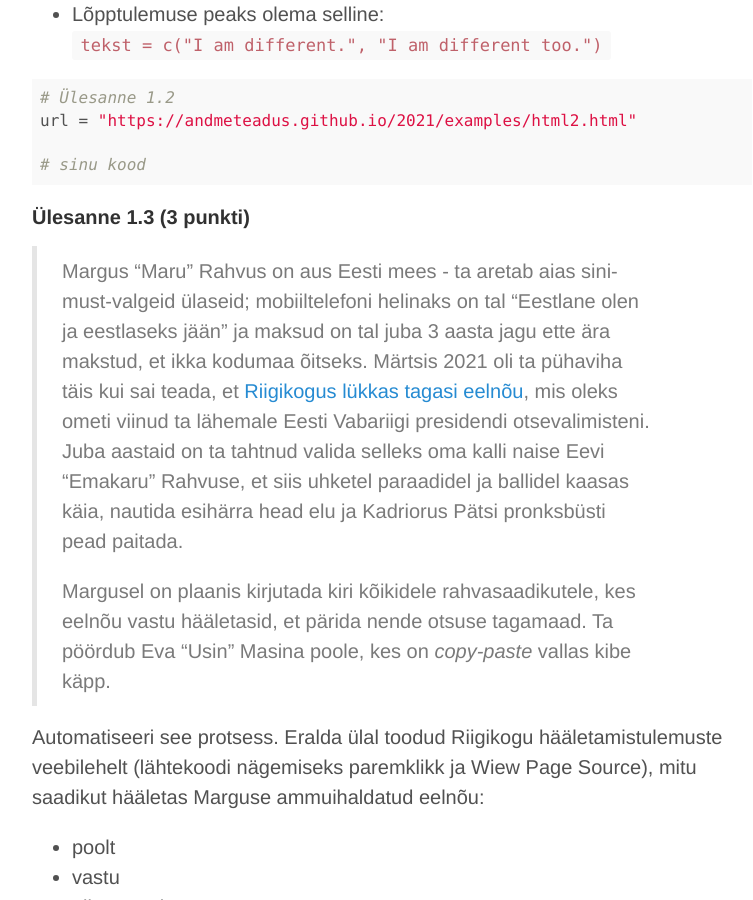
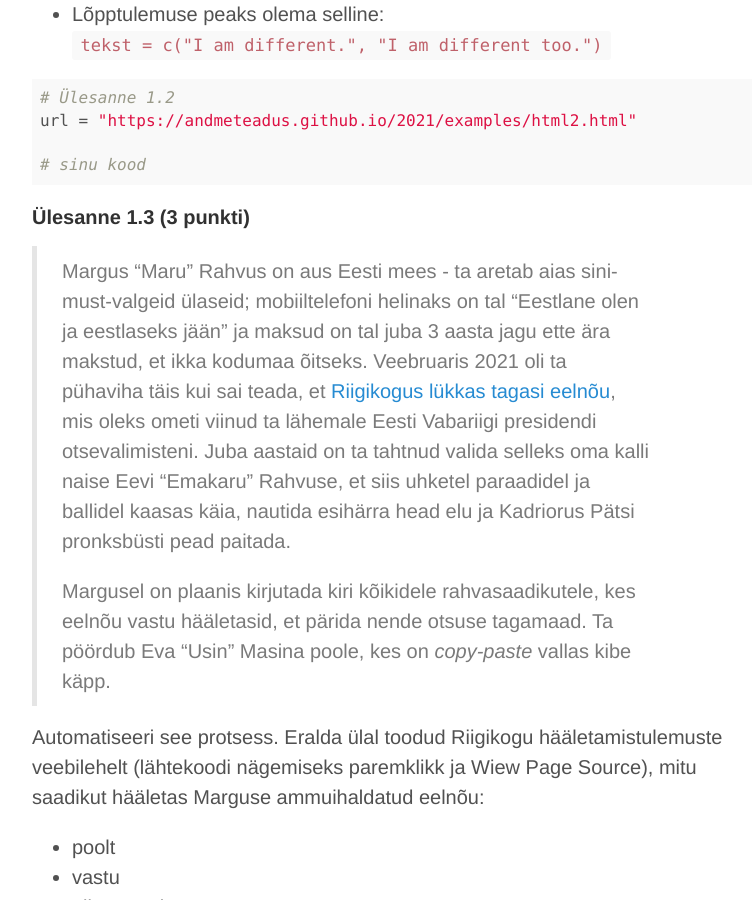
Before and after one commit to andmeteadus/2021, a Jekyll site: the page built from praktikum5_web.md, in a window 1280 px wide and 900 px high, scrolled down 2866 px. Shown: the whole window, without its empty margins (248-1001 px from the left). Built offline with Jekyll 4.4.1, drawn with Linux system fonts in a browser that asks for light colours.

Commit message:
Lab 5 update

```diff
--- a/_praktikum5/web/web.Rmd
+++ b/_praktikum5/web/web.Rmd
@@ -128,7 +128,7 @@ print(tekst)
 
 ### Ülesanne 1.3 (3 punkti)
 
->Margus "Maru" Rahvus on aus Eesti mees - ta aretab aias sini-must-valgeid ülaseid; mobiiltelefoni helinaks on tal "Eestlane olen ja eestlaseks jään" ja maksud on tal juba 3 aasta jagu ette ära makstud, et ikka kodumaa õitseks. Märtsis 2021 oli ta pühaviha täis kui sai teada, et [Riigikogus lükkas tagasi eelnõu](https://www.riigikogu.ee/tegevus/tooulevaade/haaletused/haaletustulemused-kohalolekukontroll/905a7f22-99c0-4188-8bb6-0fe9125127a2), mis oleks ometi viinud ta lähemale Eesti Vabariigi presidendi otsevalimisteni. Juba aastaid on ta tahtnud valida selleks oma kalli naise Eevi "Emakaru" Rahvuse, et siis uhketel paraadidel ja ballidel kaasas käia, nautida esihärra head elu ja Kadriorus Pätsi pronksbüsti pead paitada.
+>Margus "Maru" Rahvus on aus Eesti mees - ta aretab aias sini-must-valgeid ülaseid; mobiiltelefoni helinaks on tal "Eestlane olen ja eestlaseks jään" ja maksud on tal juba 3 aasta jagu ette ära makstud, et ikka kodumaa õitseks. Veebruaris 2021 oli ta pühaviha täis kui sai teada, et [Riigikogus lükkas tagasi eelnõu](https://www.riigikogu.ee/tegevus/tooulevaade/haaletused/haaletustulemused-kohalolekukontroll/905a7f22-99c0-4188-8bb6-0fe9125127a2), mis oleks ometi viinud ta lähemale Eesti Vabariigi presidendi otsevalimisteni. Juba aastaid on ta tahtnud valida selleks oma kalli naise Eevi "Emakaru" Rahvuse, et siis uhketel paraadidel ja ballidel kaasas käia, nautida esihärra head elu ja Kadriorus Pätsi pronksbüsti pead paitada.
 >
 >Margusel on plaanis kirjutada kiri kõikidele rahvasaadikutele, kes eelnõu vastu hääletasid, et pärida nende otsuse tagamaad. Ta pöördub Eva "Usin" Masina poole, kes on _copy-paste_ vallas kibe käpp.
 
--- a/_praktikum5/web/web.html
+++ b/_praktikum5/web/web.html
@@ -168,7 +168,7 @@ print(tekst)
 <div id="ülesanne-1.3-3-punkti" class="section level3">
 <h3>Ülesanne 1.3 (3 punkti)</h3>
 <blockquote>
-<p>Margus “Maru” Rahvus on aus Eesti mees - ta aretab aias sini-must-valgeid ülaseid; mobiiltelefoni helinaks on tal “Eestlane olen ja eestlaseks jään” ja maksud on tal juba 3 aasta jagu ette ära makstud, et ikka kodumaa õitseks. Märtsis 2021 oli ta pühaviha täis kui sai teada, et <a href="https://www.riigikogu.ee/tegevus/tooulevaade/haaletused/haaletustulemused-kohalolekukontroll/905a7f22-99c0-4188-8bb6-0fe9125127a2">Riigikogus lükkas tagasi eelnõu</a>, mis oleks ometi viinud ta lähemale Eesti Vabariigi presidendi otsevalimisteni. Juba aastaid on ta tahtnud valida selleks oma kalli naise Eevi “Emakaru” Rahvuse, et siis uhketel paraadidel ja ballidel kaasas käia, nautida esihärra head elu ja Kadriorus Pätsi pronksbüsti pead paitada.</p>
+<p>Margus “Maru” Rahvus on aus Eesti mees - ta aretab aias sini-must-valgeid ülaseid; mobiiltelefoni helinaks on tal “Eestlane olen ja eestlaseks jään” ja maksud on tal juba 3 aasta jagu ette ära makstud, et ikka kodumaa õitseks. Veebruaris 2021 oli ta pühaviha täis kui sai teada, et <a href="https://www.riigikogu.ee/tegevus/tooulevaade/haaletused/haaletustulemused-kohalolekukontroll/905a7f22-99c0-4188-8bb6-0fe9125127a2">Riigikogus lükkas tagasi eelnõu</a>, mis oleks ometi viinud ta lähemale Eesti Vabariigi presidendi otsevalimisteni. Juba aastaid on ta tahtnud valida selleks oma kalli naise Eevi “Emakaru” Rahvuse, et siis uhketel paraadidel ja ballidel kaasas käia, nautida esihärra head elu ja Kadriorus Pätsi pronksbüsti pead paitada.</p>
 <p>Margusel on plaanis kirjutada kiri kõikidele rahvasaadikutele, kes eelnõu vastu hääletasid, et pärida nende otsuse tagamaad. Ta pöördub Eva “Usin” Masina poole, kes on <em>copy-paste</em> vallas kibe käpp.</p>
 </blockquote>
 <p>Automatiseeri see protsess. Eralda ülal toodud Riigikogu hääletamistulemuste veebilehelt (lähtekoodi nägemiseks paremklikk ja Wiew Page Source), mitu saadikut hääletas Marguse ammuihaldatud eelnõu:</p>
```
